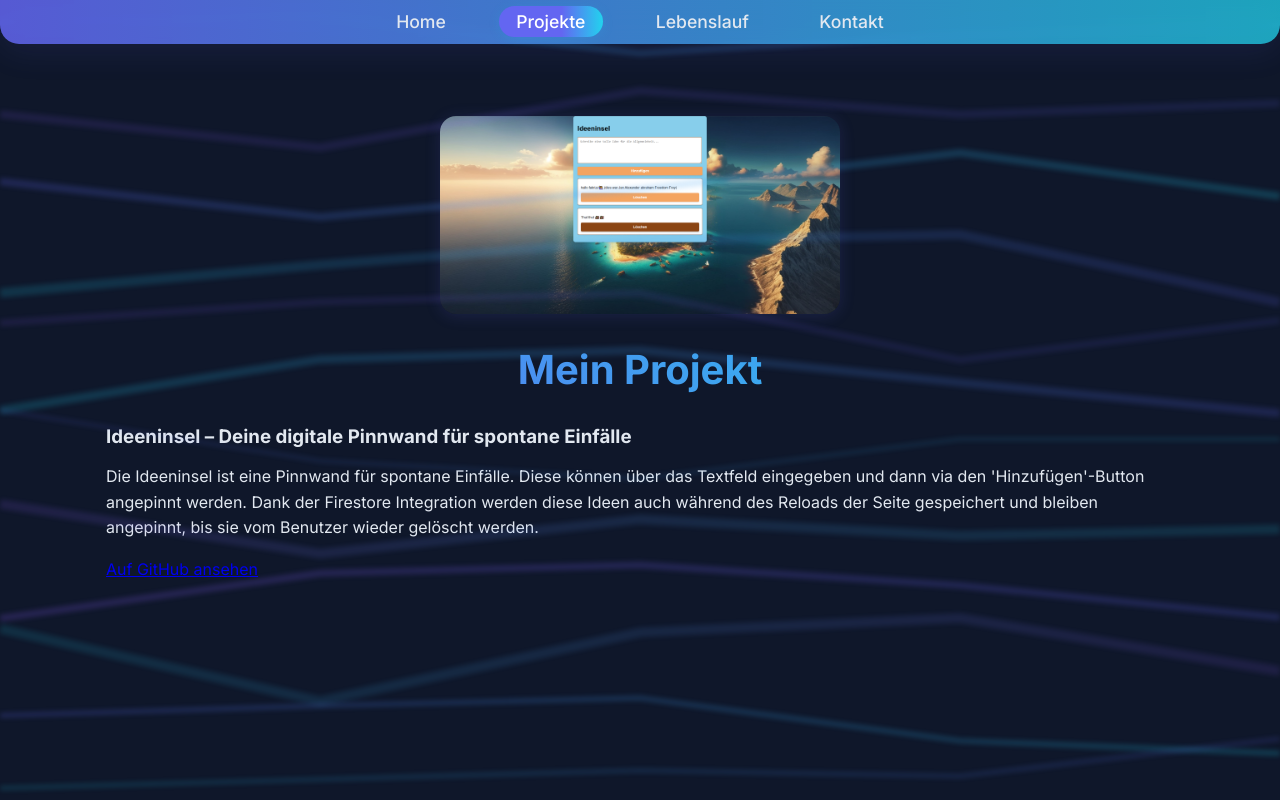
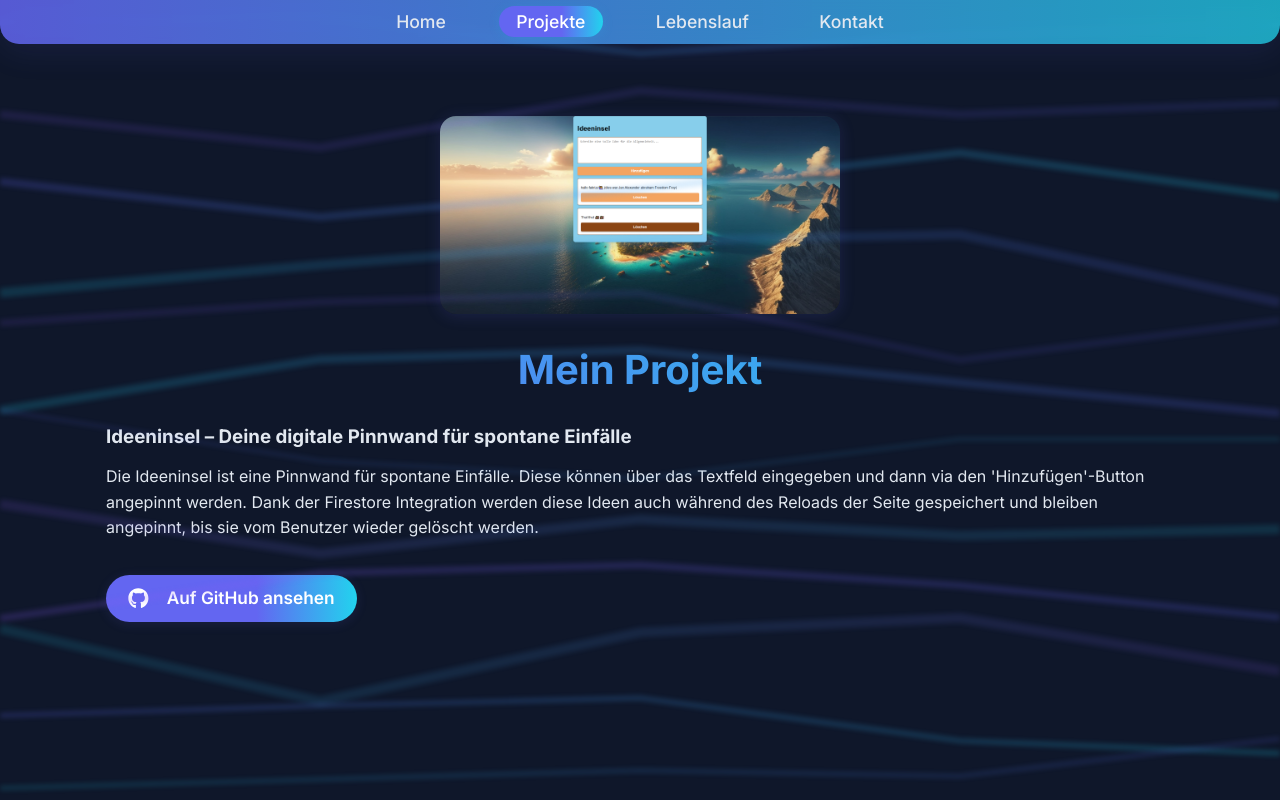
Before and after one commit to SkyBirdX/EigeneWebseite, a React (Vite) app in the folder meine-webseite/: page /projekte in a window 1280 px wide. Built offline with nearby package versions, Linux system fonts and the light colour scheme.

Commit message:
link verbessert

```diff
--- a/meine-webseite/src/components/ProjektCard.jsx
+++ b/meine-webseite/src/components/ProjektCard.jsx
@@ -1,9 +1,17 @@
+import { FaGithub } from "react-icons/fa";
+
 export default function ProjektCard({ titel, beschreibung, link }) {
   return (
     <div className="border rounded-lg p-4 shadow hover:shadow-lg transition">
       <h3 className="text-xl font-semibold">{titel}</h3>
       <p className="text-gray-600">{beschreibung}</p>
-      <a href={link} target="_blank" rel="noopener noreferrer" className="text-blue-600 underline mt-2 inline-block">
+      <a
+        href={link}
+        target="_blank"
+        rel="noopener noreferrer"
+        className="github-btn"
+      >
+        <FaGithub style={{ marginRight: '0.6rem', fontSize: '1.2em' }} />
         Auf GitHub ansehen
       </a>
     </div>
--- a/meine-webseite/src/pages/Projekte.css
+++ b/meine-webseite/src/pages/Projekte.css
@@ -37,6 +37,30 @@
   align-items: center;
 }
 
+.github-btn {
+  display: inline-flex;
+  align-items: center;
+  gap: 0.5rem;
+  background: linear-gradient(90deg, #6366f1 60%, #22d3ee 100%);
+  color: #fff;
+  font-weight: 600;
+  padding: 0.6rem 1.4rem;
+  border-radius: 999px;
+  font-size: 1.08rem;
+  box-shadow: 0 2px 12px rgba(99,102,241,0.13);
+  border: none;
+  text-decoration: none;
+  transition: background 0.3s, color 0.3s, transform 0.2s, box-shadow 0.2s;
+  margin-top: 1.1rem;
+  cursor: pointer;
+}
+.github-btn:hover {
+  background: linear-gradient(90deg, #22d3ee 60%, #6366f1 100%);
+  color: #fff;
+  transform: scale(1.06) translateY(-2px);
+  box-shadow: 0 4px 24px rgba(34,211,238,0.18);
+}
+
 @media (max-width: 700px) {
   .projekte-grid {
     grid-template-columns: 1fr;
```
